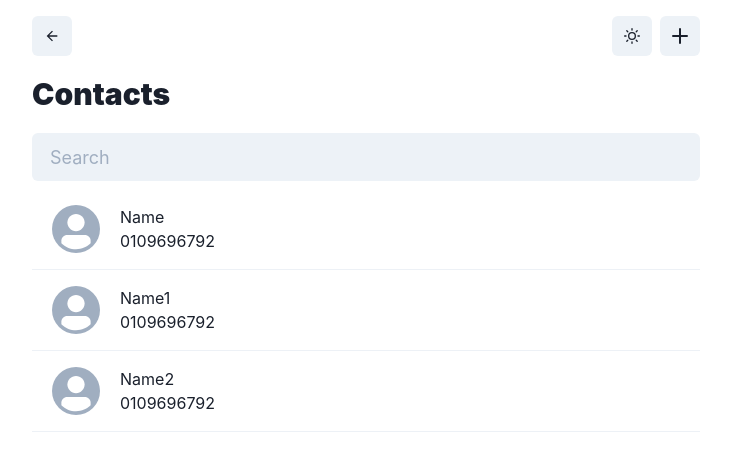
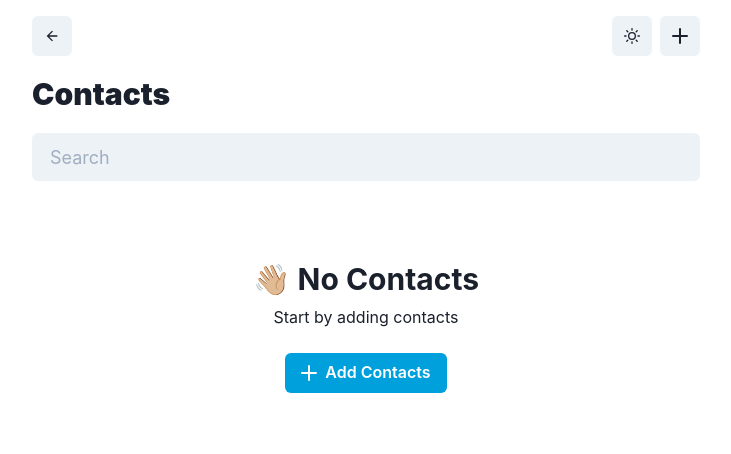
Before and after one commit to Blaise1030/contactapp, a React (Vite) app: page /contacts in a window 1280 px wide. Shown: the top 454 px of the page, without its empty margins (274-1005 px from the left). Built offline with nearby package versions, Linux system fonts and the light colour scheme.

Commit message:
Added empty state

```diff
--- a/src/ContactsPage.tsx
+++ b/src/ContactsPage.tsx
@@ -23,6 +23,7 @@ import {
   AddIcon,
   SmallCloseIcon,
 } from "@chakra-ui/icons";
+import EmptyState from "./components/EmptyState";
 
 const ContactsPage = () => {
   const {
@@ -100,6 +101,9 @@ const ContactsPage = () => {
         )}
       </InputGroup>
 
+      {contacts.length === 0 ? (
+        <EmptyState onAddContact={onToggleAdd} />
+      ) : (
         <Box pt={2}>
           {contacts
             .filter(
@@ -117,6 +121,7 @@ const ContactsPage = () => {
               />
             ))}
         </Box>
+      )}
     </>
   );
 };
--- /dev/null
+++ b/src/components/EmptyState.tsx
@@ -0,0 +1,21 @@
+import { AddIcon } from "@chakra-ui/icons";
+import { Box, Button, Heading, VStack, Text, Center } from "@chakra-ui/react";
+
+const EmptyState = ({ onAddContact }: { onAddContact: any }) => {
+  return (
+    <VStack mt={20}>
+      <Heading size="lg">👋🏼 No Contacts</Heading>
+      <Text>Start by adding contacts</Text>
+      <Box h={2} />
+      <Button
+        colorScheme={"linkedin"}
+        onClick={onAddContact}
+        leftIcon={<AddIcon />}
+      >
+        Add Contacts
+      </Button>
+    </VStack>
+  );
+};
+
+export default EmptyState;
--- a/src/context/ContactRecordContext.tsx
+++ b/src/context/ContactRecordContext.tsx
@@ -4,21 +4,21 @@ import { createContext, useState } from "react";
 export const useContactRecord = createContext<any>({});
 const ContactRecordContext = ({ children }: { children: any }) => {
   const [contacts, setContact] = useState<ContactModel[]>([
-    {
-      name: "Name",
-      phoneNumber: "0109696792",
-      id: "1",
-    },
-    {
-      name: "Name1",
-      phoneNumber: "0109696792",
-      id: "2",
-    },
-    {
-      name: "Name2",
-      phoneNumber: "0109696792",
-      id: "3",
-    },
+    // {
+    //   name: "Name",
+    //   phoneNumber: "0109696792",
+    //   id: "1",
+    // },
+    // {
+    //   name: "Name1",
+    //   phoneNumber: "0109696792",
+    //   id: "2",
+    // },
+    // {
+    //   name: "Name2",
+    //   phoneNumber: "0109696792",
+    //   id: "3",
+    // },
   ]);
 
   const deleteContact = (id: string) => {
```
Lines whose indentation alone changed are shown as unchanged.
